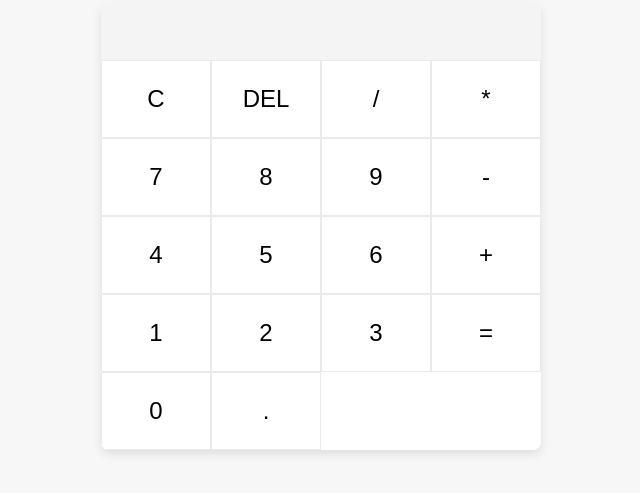
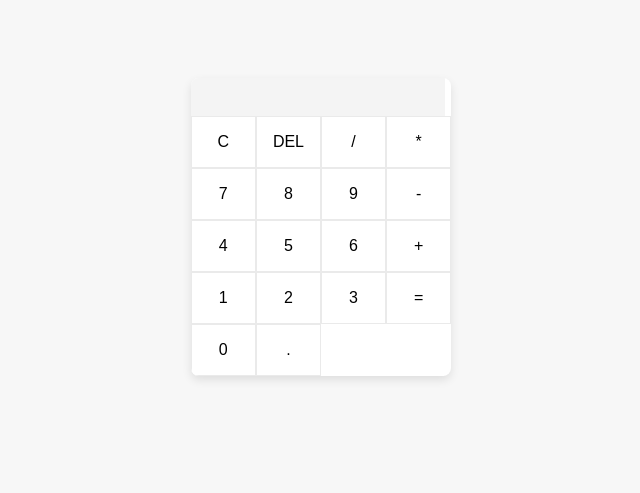
Before and after one commit to b-harsha-reddy/calculator-project, a plain HTML site: page index.html in a window 1280 px wide. Shown: the part 199-692 px from the top of the page, without its empty margins (319-959 px from the left). Drawn offline with Linux system fonts and the light colour scheme.

Commit message:
style chnage

```diff
--- a/styles.css
+++ b/styles.css
@@ -16,9 +16,9 @@ body {
     margin: 1rem;
   }
   #display {
-    width: fit-content;
+    width: 90%;
     height: fit-content;
-    font-size: 2em;
+    font-size: 1rem;
     text-align: right;
     padding: 10px;
     border: none;
@@ -30,8 +30,8 @@ body {
     grid-template-columns: repeat(4, 1fr);
   }
   button {
-    font-size: 1.5rem;
-    padding: 1.5rem;
+    font-size: 1rem;
+    padding: 1rem;
     border: 1px solid #eaeaea;
     background-color: #ffffff;
     cursor: pointer;
```
